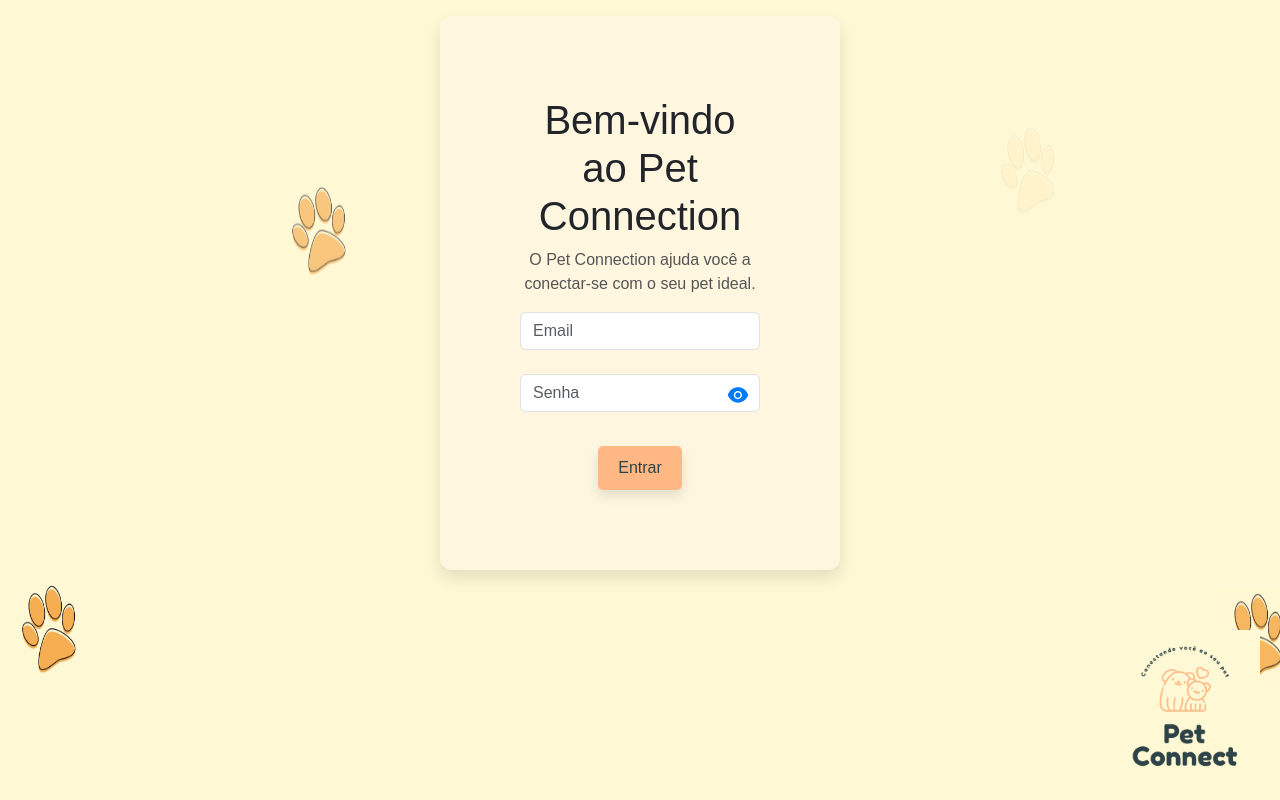
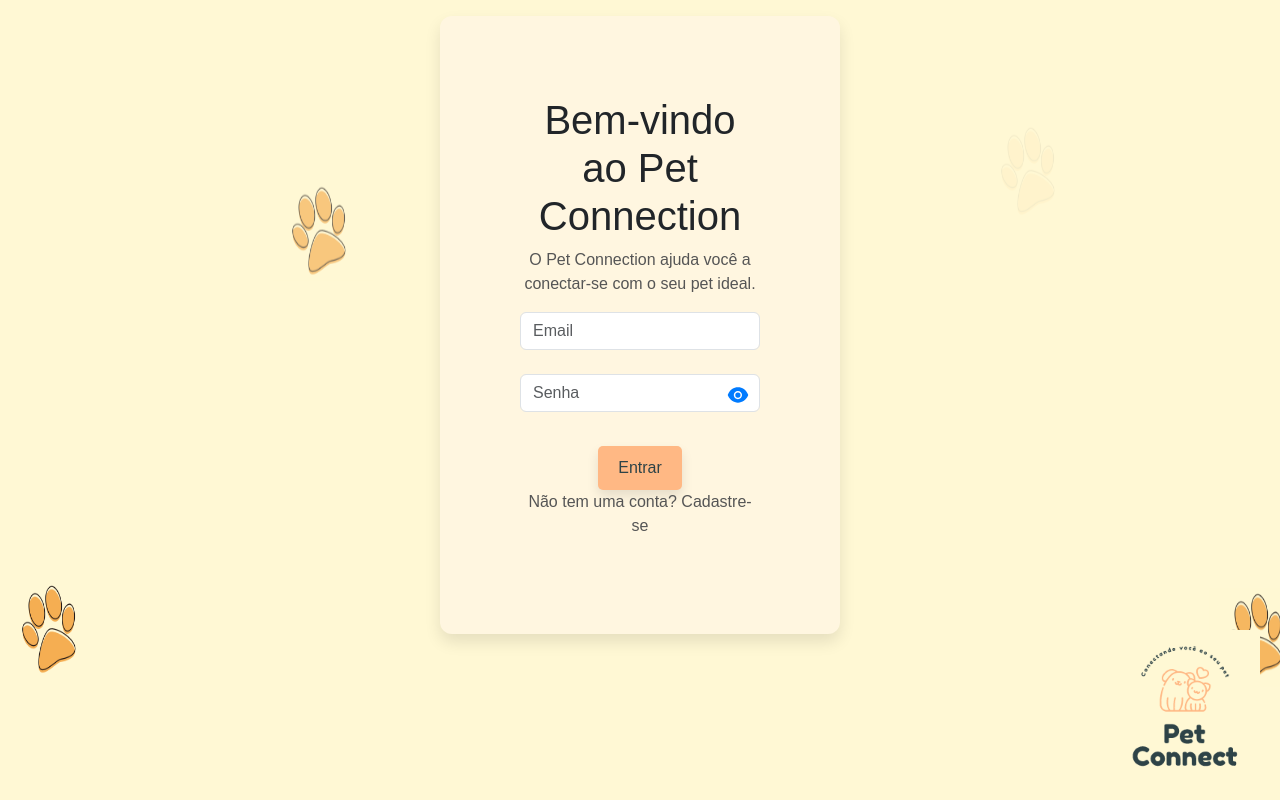
Before and after one commit to carolinachm/pet_connection_front, a React (Create React App) app: page / in a window 1280 px wide. Built offline with nearby package versions, Linux system fonts and the light colour scheme.

Commit message:
criado cadastre-se na tela de login

```diff
--- a/src/components/Home/Home.js
+++ b/src/components/Home/Home.js
@@ -136,6 +136,9 @@ function Home() {
               Entrar
             </Button>
           </Form>
+          <div className="register-link">
+            <p>Não tem uma conta? <span onClick={() => navigate("/usuario")} className="cadastro-link">Cadastre-se</span></p>
+          </div>
         </div>
       </div>
       <img src={`${process.env.PUBLIC_URL}/imagens/logo2.png`} alt="Logo" className="logo-home" />
```
